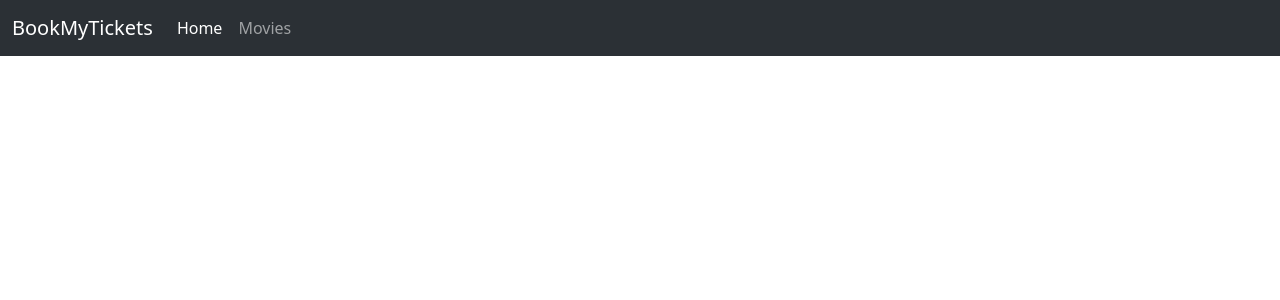
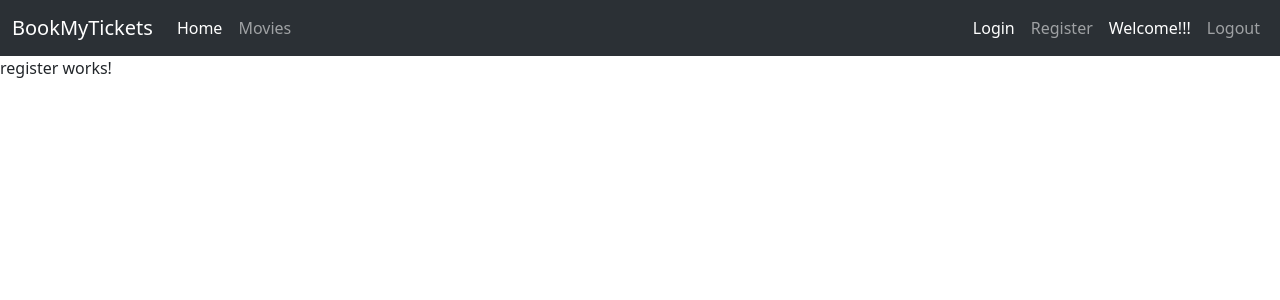
Before and after one commit to IrinBanu/BookMyTickets-App, an Angular app: page /register in a window 1280 px wide. Before the commit this address led to /. Shown: the top 300 px of the page. Built offline with nearby package versions, Linux system fonts and the light colour scheme.

Commit message:
login register welcome and logout pages added

```diff
--- a/src/app/header/header.component.html
+++ b/src/app/header/header.component.html
@@ -10,11 +10,22 @@
 <a class="nav-link active" aria-current="page" routerLink="/home">Home</a>
  </li>
 <li class="nav-item">
-            <a class="nav-link" routerLink="/movies">Movies</a>
+<a class="nav-link" routerLink="/movies">Movies</a> </li>
+ </ul>
+
+ <div class="collapse navbar-collapse" id="navbarSupportedContent">
+  <ul class="navbar-nav ms-auto mb-2 mb-lg-0">
+<li class="nav-item">
+<a class="nav-link active" aria-current="page" routerLink="/login">Login</a>
 </li>
+<li class="nav-item">
+<a class="nav-link" routerLink="/register">Register</a> </li>
+<li class="nav-item">
+<a class="nav-link active" aria-current="page" routerLink="/welcome">Welcome!!!</a>
+</li>
+<li class="nav-item">
+<a class="nav-link" routerLink="/logout">Logout</a> </li>
+</ul>
 
-
-        </ul>
 </div>
     </div>
-  </nav>
--- /dev/null
+++ b/src/app/login/login.component.html
@@ -0,0 +1 @@
+<p>login works!</p>
--- /dev/null
+++ b/src/app/login/login.component.ts
@@ -0,0 +1,12 @@
+import { Component } from '@angular/core';
+
+@Component({
+  selector: 'app-login',
+  standalone: true,
+  imports: [],
+  templateUrl: './login.component.html',
+  styles: ``
+})
+export class LoginComponent {
+
+}
--- /dev/null
+++ b/src/app/logout/logout.component.html
@@ -0,0 +1 @@
+<p>logout works!</p>
--- /dev/null
+++ b/src/app/logout/logout.component.ts
@@ -0,0 +1,12 @@
+import { Component } from '@angular/core';
+
+@Component({
+  selector: 'app-logout',
+  standalone: true,
+  imports: [],
+  templateUrl: './logout.component.html',
+  styles: ``
+})
+export class LogoutComponent {
+
+}
--- /dev/null
+++ b/src/app/register/register.component.html
@@ -0,0 +1 @@
+<p>register works!</p>
--- /dev/null
+++ b/src/app/register/register.component.ts
@@ -0,0 +1,12 @@
+import { Component } from '@angular/core';
+
+@Component({
+  selector: 'app-register',
+  standalone: true,
+  imports: [],
+  templateUrl: './register.component.html',
+  styles: ``
+})
+export class RegisterComponent {
+
+}
--- /dev/null
+++ b/src/app/welcome-user/welcome-user.component.html
@@ -0,0 +1 @@
+<p>welcome-user works!</p>
--- /dev/null
+++ b/src/app/welcome-user/welcome-user.component.ts
@@ -0,0 +1,12 @@
+import { Component } from '@angular/core';
+
+@Component({
+  selector: 'app-welcome-user',
+  standalone: true,
+  imports: [],
+  templateUrl: './welcome-user.component.html',
+  styles: ``
+})
+export class WelcomeUserComponent {
+
+}
```
Also changed, not shown: src/app/app.routes.ts (+8 -0 lines). Lines whose indentation alone changed are shown as unchanged.
